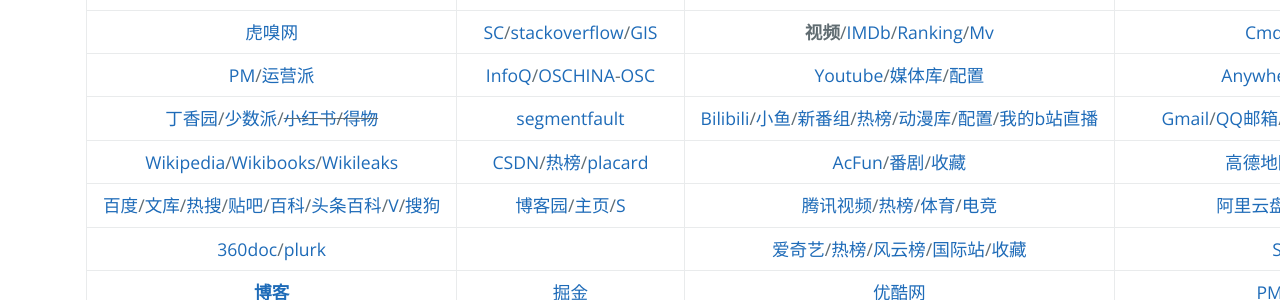
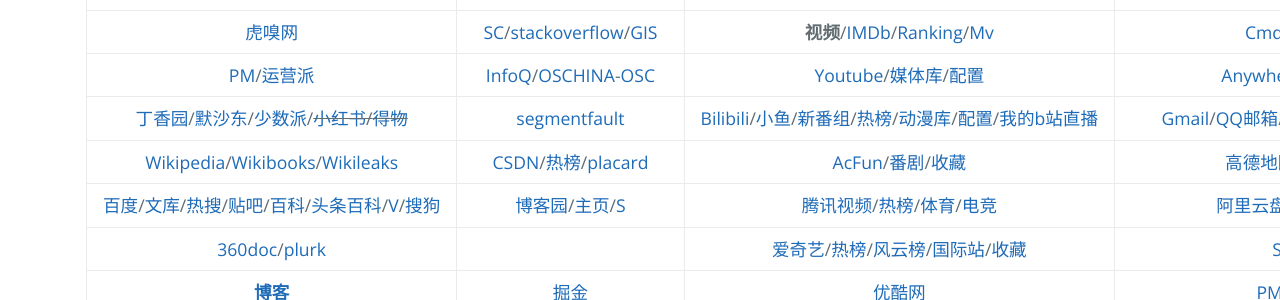
Before and after one commit to AmbroseRen/test, a Jekyll site: the page built from navigation.md, in a window 1280 px wide. Shown: the part 777-1077 px from the top of the page. Built offline with Jekyll 4.4.1, drawn with Linux system fonts in a browser that asks for light colours; our own code applies the rules of GitHub Pages for plain Markdown files; the repository's description, which GitHub fills in, is left out.

Commit message:
Update navigation.md

```diff
--- a/navigation.md
+++ b/navigation.md
@@ -41,7 +41,7 @@
 | []() | __IT社区__ | [coursera](https://www.coursera.org/browse/computer-science) | [刘明野](https://tool.liumingye.cn/)/[主页](https://www.liumingye.cn/)/[PD](https://tool.liumingye.cn/password/)/[WP](https://tool.liumingye.cn/wallpaper/)/[St](Art/Shoot/index.md)/[<strong id="fodder">F</strong>](Data/Fodder/index.md)/[IP](https://tool.liumingye.cn/ip/)/[麻将](https://tool.liumingye.cn/majiang/) |
 | [虎嗅网](https://www.huxiu.com/) | [SC](https://stackexchange.com/)/[stackoverflow](https://stackoverflow.com/)/[GIS](https://gis.stackexchange.com/) | <strong id="sp">视频</strong>/[IMDb](https://www.imdb.com/)/[Ranking](https://www.boxofficemojo.com/weekly/)/[Mv](Art/Movies/index.md) | [Cmd MD](https://www.zybuluo.com/)/[<strong id="md">MD</strong>](Data/MD/index.md) |
 | [PM](http://www.woshipm.com/)/[运营派](https://www.yunyingpai.com/) | [InfoQ](https://www.infoq.cn/)/[OSCHINA](https://www.oschina.net/project)-[OSC](https://www.oschina.net/project/top_cn_2020) | [Youtube](https://www.youtube.com/)/[媒体库](https://www.youtube.com/feed/library)/[配置](https://studio.youtube.com/video/LupojaPC1wc/livestreaming) | [AnywhereAnything](http://lackar.com/aa/) |
-| [丁香园](https://portal.dxy.cn/)/[少数派](https://sspai.com/)/~~[小红书](https://www.xiaohongshu.com/explore)/[得物](https://www.dewu.com/community.html)~~ | [segmentfault](https://segmentfault.com/u/ambroseren/users/following) | [Bilibili](https://space.bilibili.com/352834482/fans/follow)/[小鱼](http://www.xysudu.com/)/[新番组](https://bgm.liumingye.cn/)/[热榜](https://www.bilibili.com/v/popular/rank/all)/[动漫库](Art/Animes/index.md)/[配置](https://link.bilibili.com/p/center/index#/my-room/start-live)/[我的b站直播](https://live.bilibili.com/22653502) | [Gmail](https://mail.google.com/mail/u/0/#inbox)/[QQ邮箱](https://mail.qq.com/)/[空间](https://user.qzone.qq.com/1056008502)/[万年历](https://wannianrili.bmcx.com/)/[12306](https://kyfw.12306.cn/otn/leftTicket/init) |
+| [丁香园](https://portal.dxy.cn/)/[默沙东](https://www.msdmanuals.cn/)/[少数派](https://sspai.com/)/~~[小红书](https://www.xiaohongshu.com/explore)/[得物](https://www.dewu.com/community.html)~~ | [segmentfault](https://segmentfault.com/u/ambroseren/users/following) | [Bilibili](https://space.bilibili.com/352834482/fans/follow)/[小鱼](http://www.xysudu.com/)/[新番组](https://bgm.liumingye.cn/)/[热榜](https://www.bilibili.com/v/popular/rank/all)/[动漫库](Art/Animes/index.md)/[配置](https://link.bilibili.com/p/center/index#/my-room/start-live)/[我的b站直播](https://live.bilibili.com/22653502) | [Gmail](https://mail.google.com/mail/u/0/#inbox)/[QQ邮箱](https://mail.qq.com/)/[空间](https://user.qzone.qq.com/1056008502)/[万年历](https://wannianrili.bmcx.com/)/[12306](https://kyfw.12306.cn/otn/leftTicket/init) |
 | [Wikipedia](https://www.wikipedia.org/)/[Wikibooks](https://www.wikibooks.org/)/[Wikileaks](https://wikileaks.org/What-is-WikiLeaks.html) | [CSDN](https://blog.csdn.net/Ambrose_Ren)/[热榜](https://blog.csdn.net/rank/list)/[placard](https://bbs.csdn.net/forums/placard) | [AcFun](https://www.acfun.cn/)/[番剧](https://www.acfun.cn/bangumilist)/[收藏](https://www.acfun.cn/member/favourite) | [高德地图](https://www.amap.com/)/[百度地图](https://map.baidu.com/) |
 | [百度](https://www.baidu.com/)/[文库](Library/AcademicSearch.md)/[热搜](https://top.baidu.com/board)/[贴吧](https://tieba.baidu.com/index.html)/[百科](https://baike.baidu.com/usercenter/lemmas#favorites)/[头条百科](https://www.baike.com/)/[V](https://baike.baidu.com/vbaike#gallary)/[搜狗](https://www.sogou.com/) | [博客园](https://www.cnblogs.com/rensi/)/[主页](https://home.cnblogs.com/u/rensi/)/[S](https://zzk.cnblogs.com/s/blogpost) | [腾讯视频](https://v.qq.com/biu/u/playlist)/[热榜](https://v.qq.com/biu/ranks/?t=hotsearch)/[体育](https://live.qq.com/match)/[电竞](https://egame.qq.com/gamelist) | [阿里云盘](https://www.aliyundrive.com/drive/)/[百度网盘](https://pan.baidu.com/disk/home)/[C](Data/Clouder.md) |
 | [360doc](http://www.360doc.com/mycontacts.aspx)/[plurk](https://www.plurk.com/AmbroseRenCN) | []() | [爱奇艺](https://www.iqiyi.com/u/fav)/[热榜](https://www.iqiyi.com/ranks/hotsearch)/[风云榜](https://www.iqiyi.com/ranks1/home)/[国际站](https://www.iq.com/)/[收藏](https://www.iq.com/personal?type=favorite) | [Sp](Library/shopping.md)/[Job](Library/job.md) |
```
